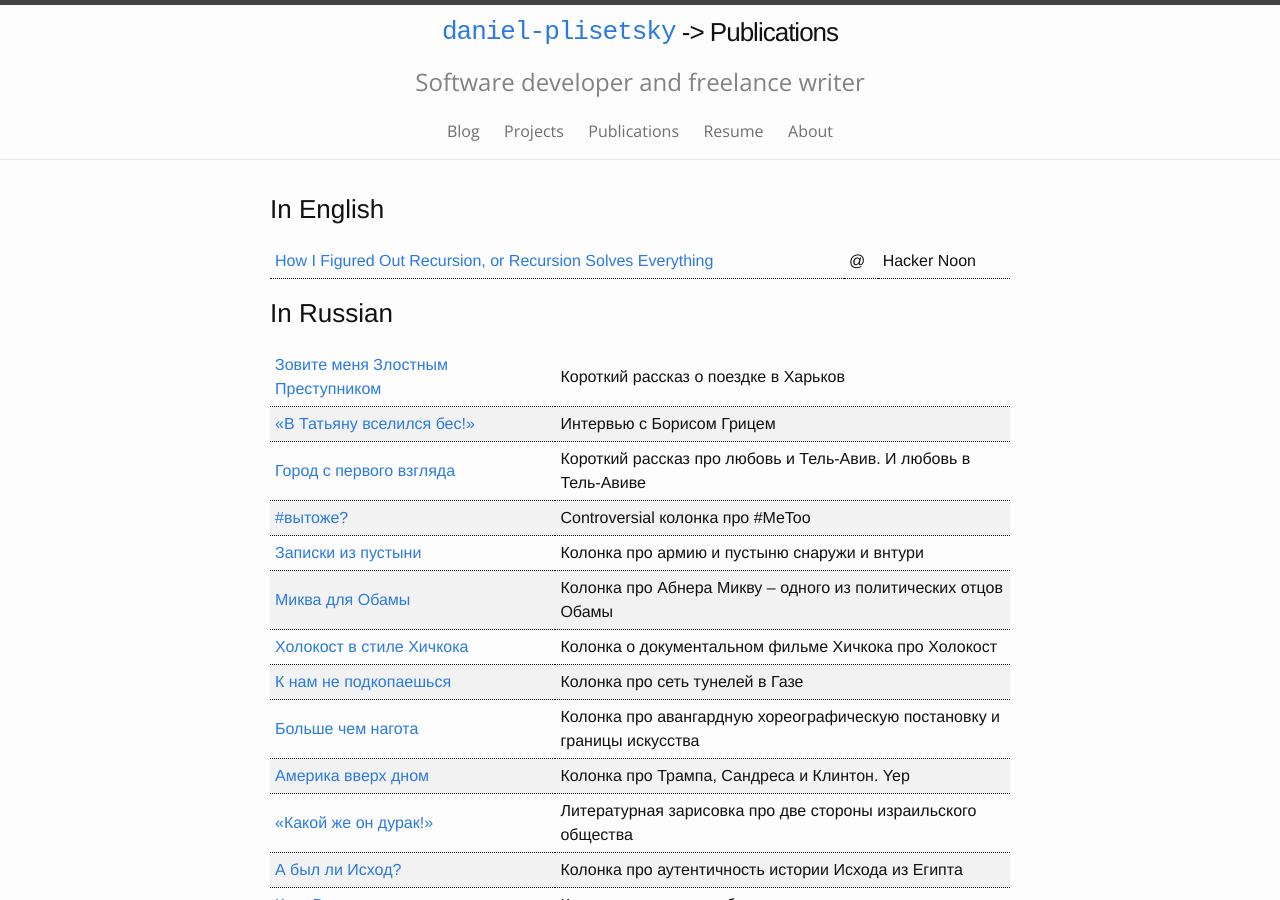
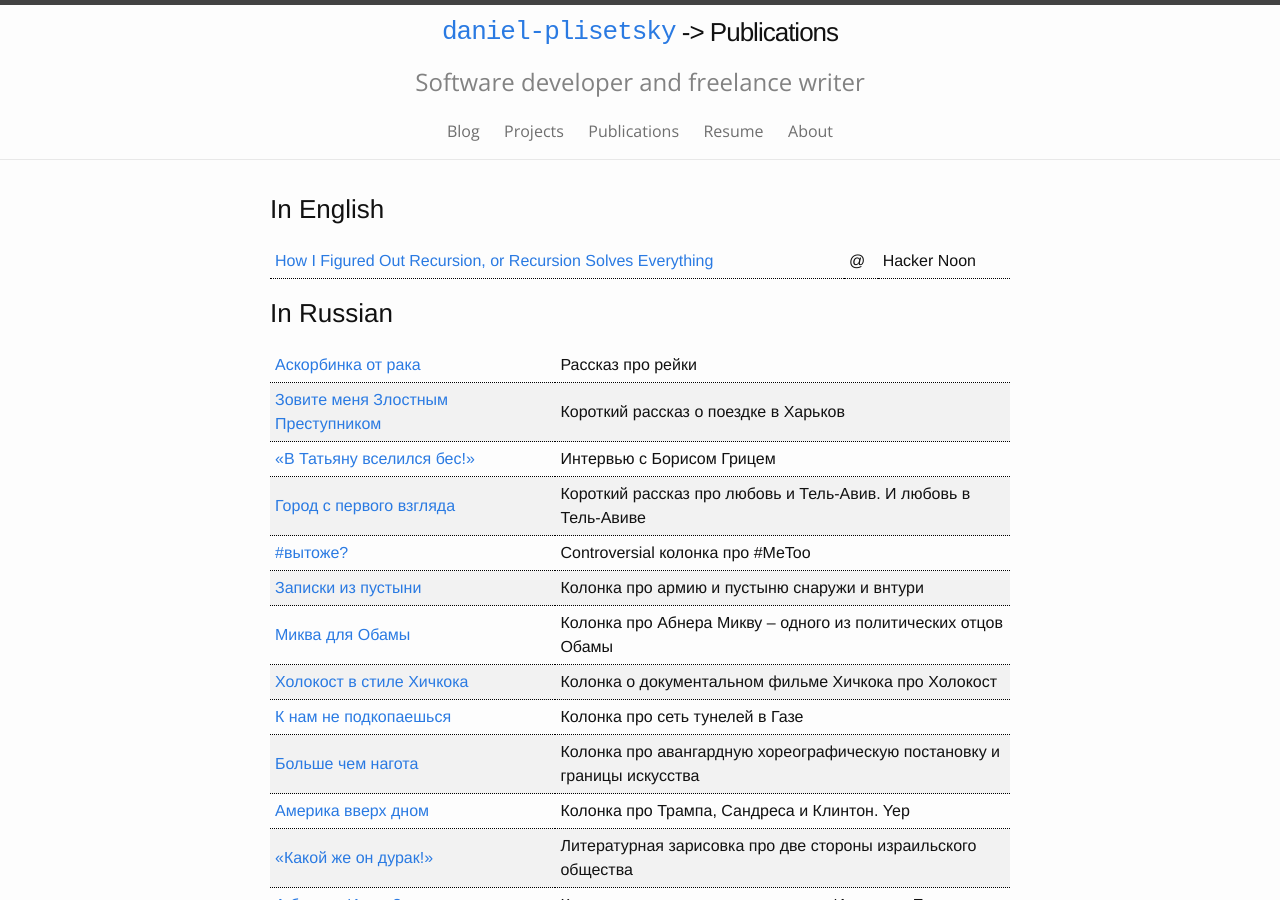
Before and after one commit to danplisetsky/danplisetsky.github.io-legacy, a Jekyll site: the page built from publications/publications.md, in a window 1280 px wide and 900 px high. Built offline with Jekyll 4.4.1, drawn with Linux system fonts in a browser that asks for light colours; our own code applies the rules of GitHub Pages for plain Markdown files.

Commit message:
add new publication
jewish.ru: аскорбинка от рака

```diff
--- a/publications/publications.md
+++ b/publications/publications.md
@@ -22,6 +22,7 @@ permalink: /publications/
 
 {:.listof}
 | --- | --- |
+| [Аскорбинка от рака](https://jewish.ru/ru/stories/literature/188924/) | Рассказ про рейки |
 | [Зовите меня Злостным Преступником](http://jewish.ru/ru/columnists/articles/186835/) | Короткий рассказ о поездке в Харьков |
 | [«В Татьяну вселился бес!»](http://jewish.ru/ru/interviews/articles/186110/) | Интервью с Борисом Грицем |
 | [Город с первого взгляда](http://jewish.ru/ru/columnists/articles/184597/) | Короткий рассказ про любовь и Тель-Авив. И любовь в Тель-Авиве |
```
